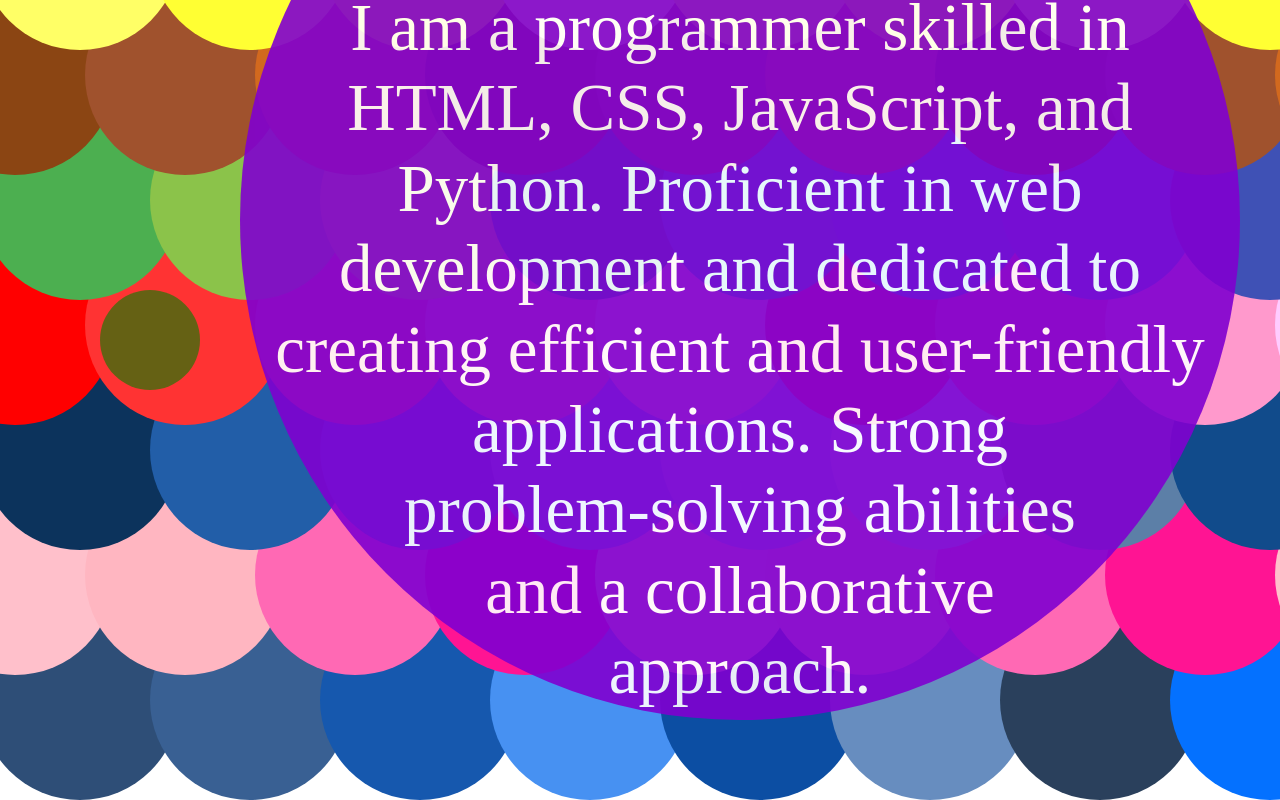
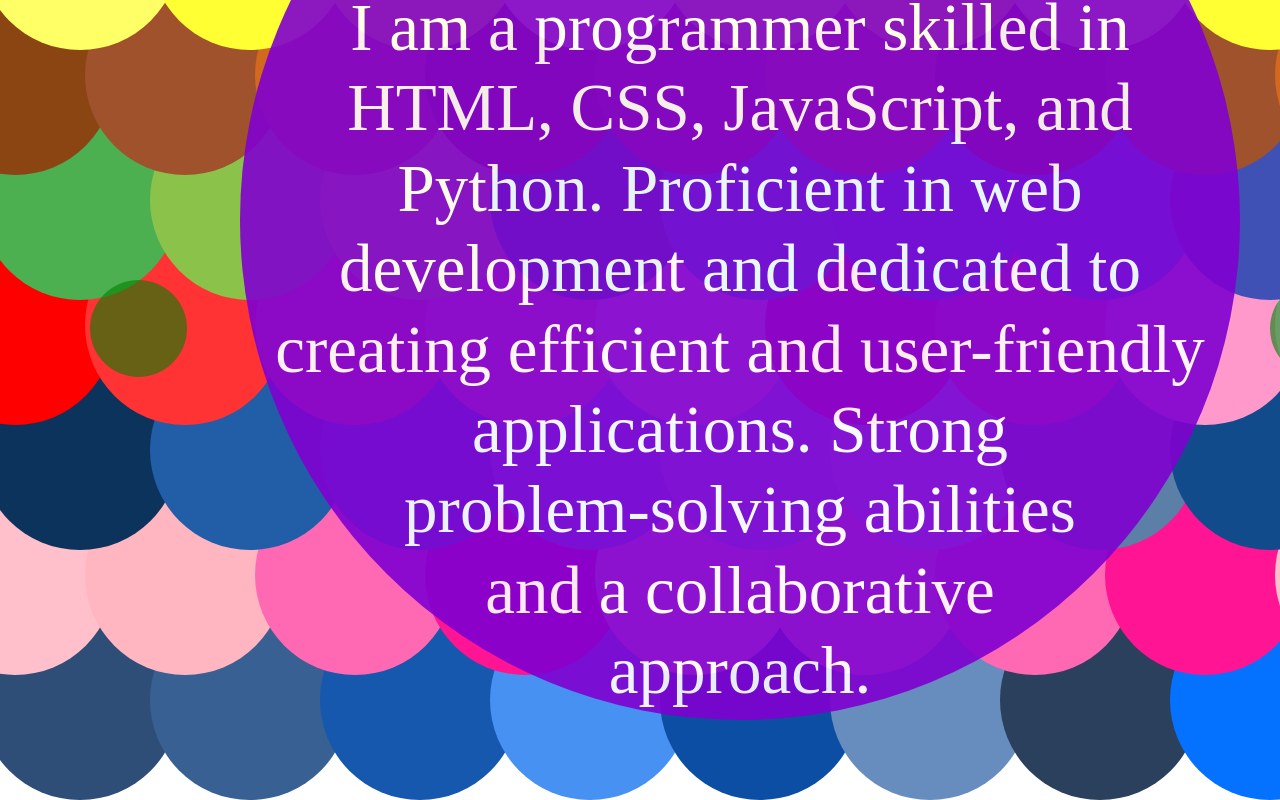
Before and after one commit to potap182/my-website-resume-, a plain HTML site: page just a project/index.html in a window 1280 px wide. Both pictures are taken after a click on the button 667 px from the left and 337 px from the top of the page. Shown: the top 800 px of the page. Drawn offline with Linux system fonts and the light colour scheme.

Commit message:
Add files via upload
I had cut down the code a little bit

```diff
--- a/just a project/index.html
+++ b/just a project/index.html
@@ -78,8 +78,8 @@
       border-radius: 50%;
       background-color: transparent;
       border: none;
-      color: green;
-      padding: 4.5%;
+      background-color: green;
+      padding: 3.8%;
       text-align: center;
       font-size: 16px;
       opacity: 0.6;
@@ -99,8 +99,8 @@
       border-radius: 50%;
       background-color: transparent;
       border: none;
-      color: green;
-      padding: 4.5%;
+      background-color: green;
+      padding: 3.8%;
       text-align: center;
       font-size: 16px;
       opacity: 0.6;
@@ -119,8 +119,8 @@
       border-radius: 50%;
       background-color: transparent;
       border: none;
-      color: green;
-      padding: 4.5%;
+      background-color: green;
+      padding: 3.8%;
       text-align: center;
       font-size: 16px;
       opacity: 0.6;
@@ -139,8 +139,8 @@
       border-radius: 50%;
       background-color: transparent;
       border: none;
-      color: green;
-      padding: 4.5%;
+      background-color: green;
+      padding: 3.8%;
       text-align: center;
       font-size: 16px;
       opacity: 0.6;
@@ -155,23 +155,6 @@
     .second-button:hover,
     .third-button:hover {
       opacity: 1;
-    }
-
-    /* Styling for button circle */
-    .button::before,
-    .fourth-button::before,
-    .second-button::before,
-    .third-button::before {
-      content: '';
-      display: block;
-      width: 100px;
-      height: 100px;
-      border-radius: 50%;
-      background-color: green;
-      position: absolute;
-      top: 10px;
-      left: 10px;
-      transform: translate(0, 0);
     }
 
     /* Styling for the hidden button when clicked */
```
